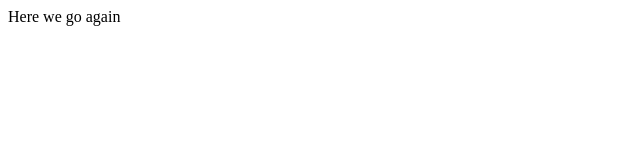
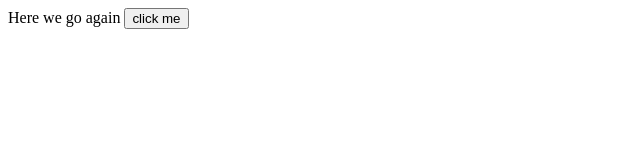
Before and after one commit to rschwarz24/test-job, a plain HTML site: page index.html in a window 1280 px wide. Shown: the whole page, without its empty margins (0-640 px from the left). Drawn offline with Linux system fonts and the light colour scheme.

Commit message:
here we go

```diff
--- a/index.html
+++ b/index.html
@@ -8,5 +8,6 @@
 </head>
 <body>
     Here we go again
+    <button onclick="alert('here we go')">click me</button>
 </body>
 </html>
```
